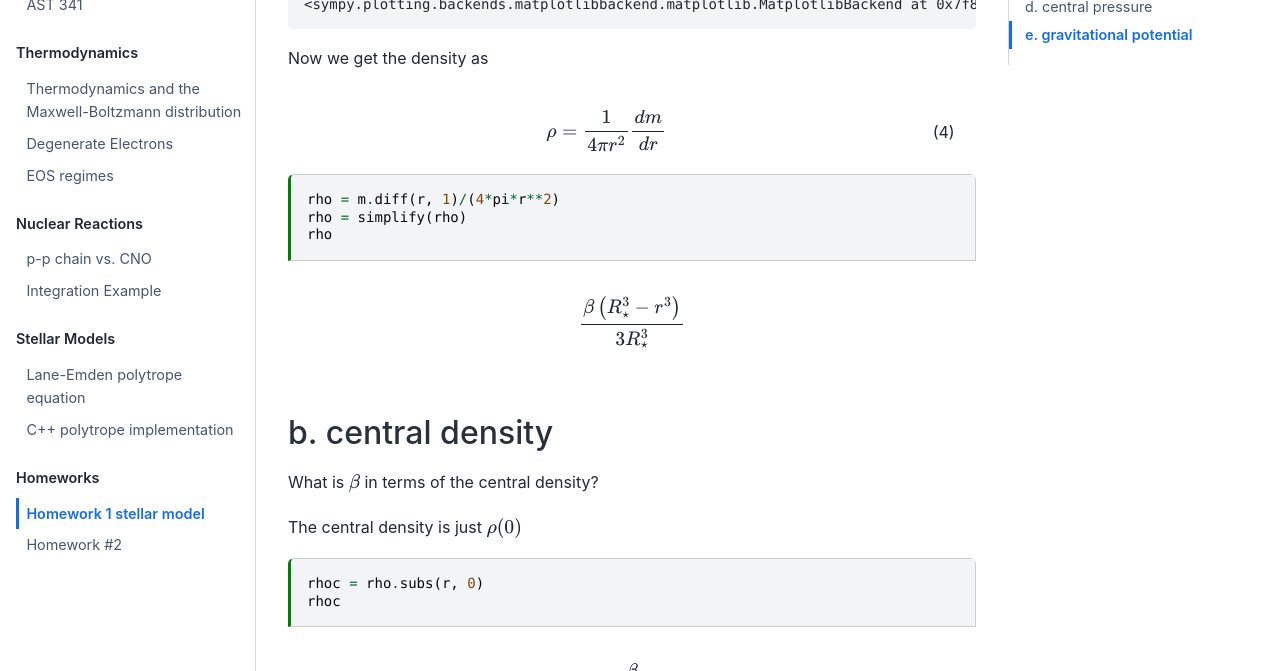
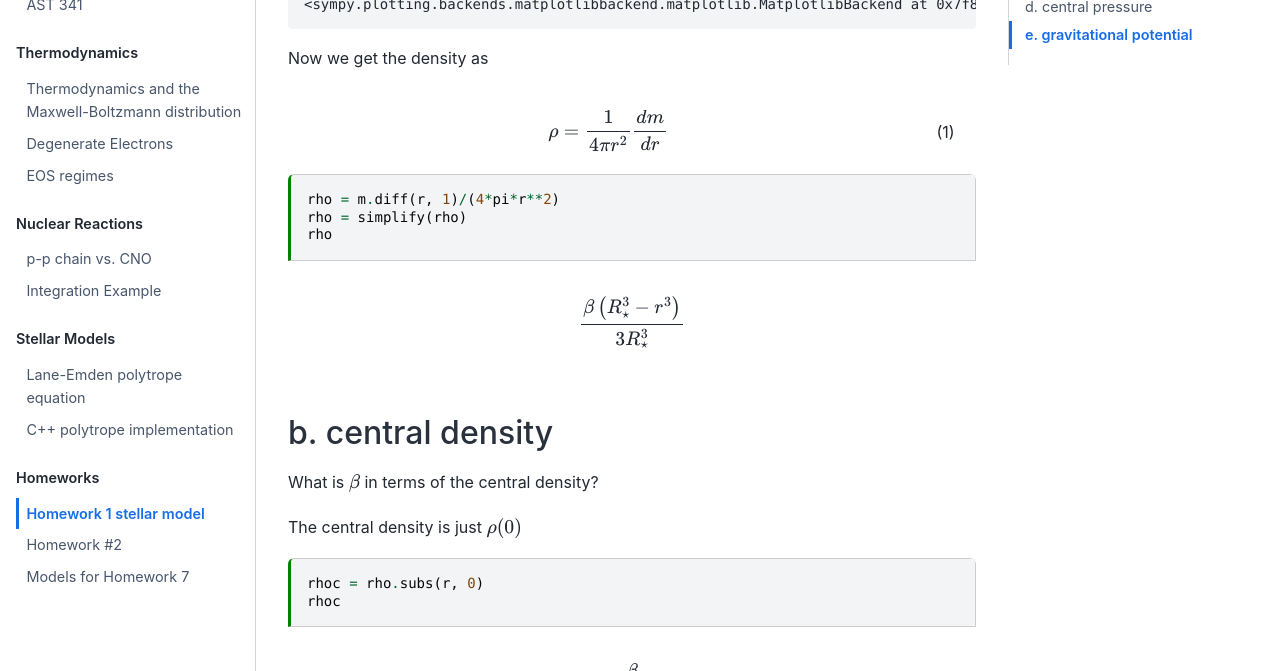
Before and after one commit to zingale/ast341-f24, a Jupyter Book: the page built from content/homework/simple-stellar-model.ipynb, in a window 1280 px wide and 900 px high, scrolled down 1784 px. Shown: the part 138-809 px from the top of the window. Built offline with Jupyter Book 1.0.4 settings and Sphinx 7.4.7 and the Sphinx Book theme 1.1.4, drawn with Linux system fonts in a browser that asks for light colours; pages that are not in the unit, such as notebooks, are missing from menus.

Commit message:
add models

```diff
--- a/content/_toc.yml
+++ b/content/_toc.yml
@@ -19,3 +19,4 @@ parts:
     chapters:
     - file: homework/simple-stellar-model
     - file: homework/homework2
+    - file: homework/hw7_models
--- /dev/null
+++ b/content/homework/hw7_models.rst
@@ -0,0 +1,6 @@
+Models for Homework 7
+=====================
+
+* [M0.3_profile_H_simple.out](M0.3_profile_H_simple.out)
+
+* [M1.0_profile_H_simple.out](M1.0_profile_H_simple.out)
```
Also changed, not shown: 2 other files.
